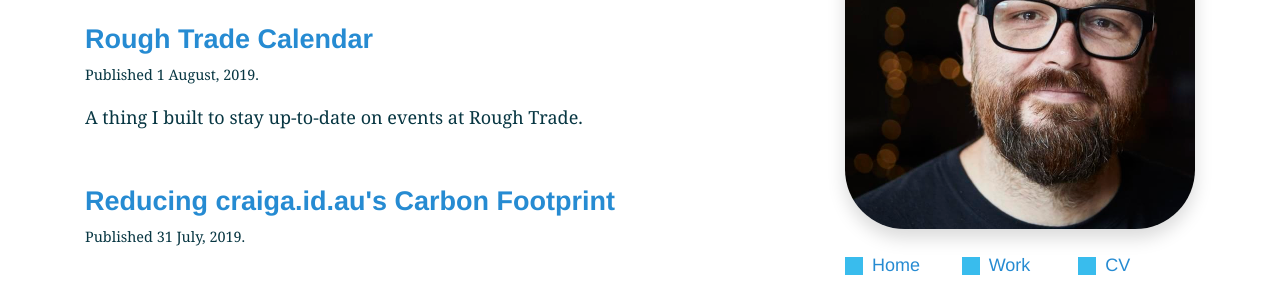
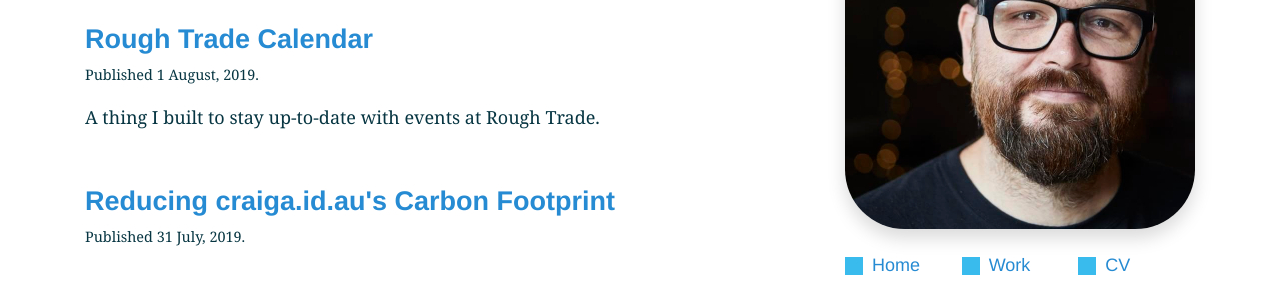
Before and after one commit to craiga/craiga.id.au, a Jekyll site: the page built from blog.markdown, in a window 1280 px wide and 900 px high. Shown: the part 175-466 px from the top of the window. Built offline with Jekyll 4.4.1, drawn with Linux system fonts in a browser that asks for light colours; our own code applies the rules of GitHub Pages for plain Markdown files; grey boxes are pictures that could not be loaded.

Commit message:
Update 2019-08-01-rough-trade-calendar.markdown

```diff
--- a/_posts/2019-08-01-rough-trade-calendar.markdown
+++ b/_posts/2019-08-01-rough-trade-calendar.markdown
@@ -1,6 +1,6 @@
 ---
 title: Rough Trade Calendar
-description: A thing I built to stay up-to-date on events at Rough Trade.
+description: A thing I built to stay up-to-date with events at Rough Trade.
 date: 2019-08-01 20:50:00 +0100
 ---
 
@@ -10,7 +10,7 @@ I'm a huge fan of the gigs Rough Trade put on in their East London shop, and I'v
 * [Rough Trade Presents in January](https://www.roughtrade.com/gb/events/rough-trade-east-rough-trade-recommends-penelope-isles-dr-danny-squirrel-flower) introduced me to Penelope Isles, one of my new favourite bands; and
 * [Part Chimp in April 2017](https://www.roughtrade.com/gb/events/part-chimp-live-signing) was brutal and wonderful.
 
-I decided to build a service which keeps me up-to-date on their upcoming events—introducing [Rough Trade Calendar](https://rough-trade-calendar.herokuapp.com).
+I decided to build a service which keeps me up-to-date with their upcoming events—introducing [Rough Trade Calendar](https://rough-trade-calendar.herokuapp.com).
 
 The site offers three ways of viewing upcoming events:
 
```
